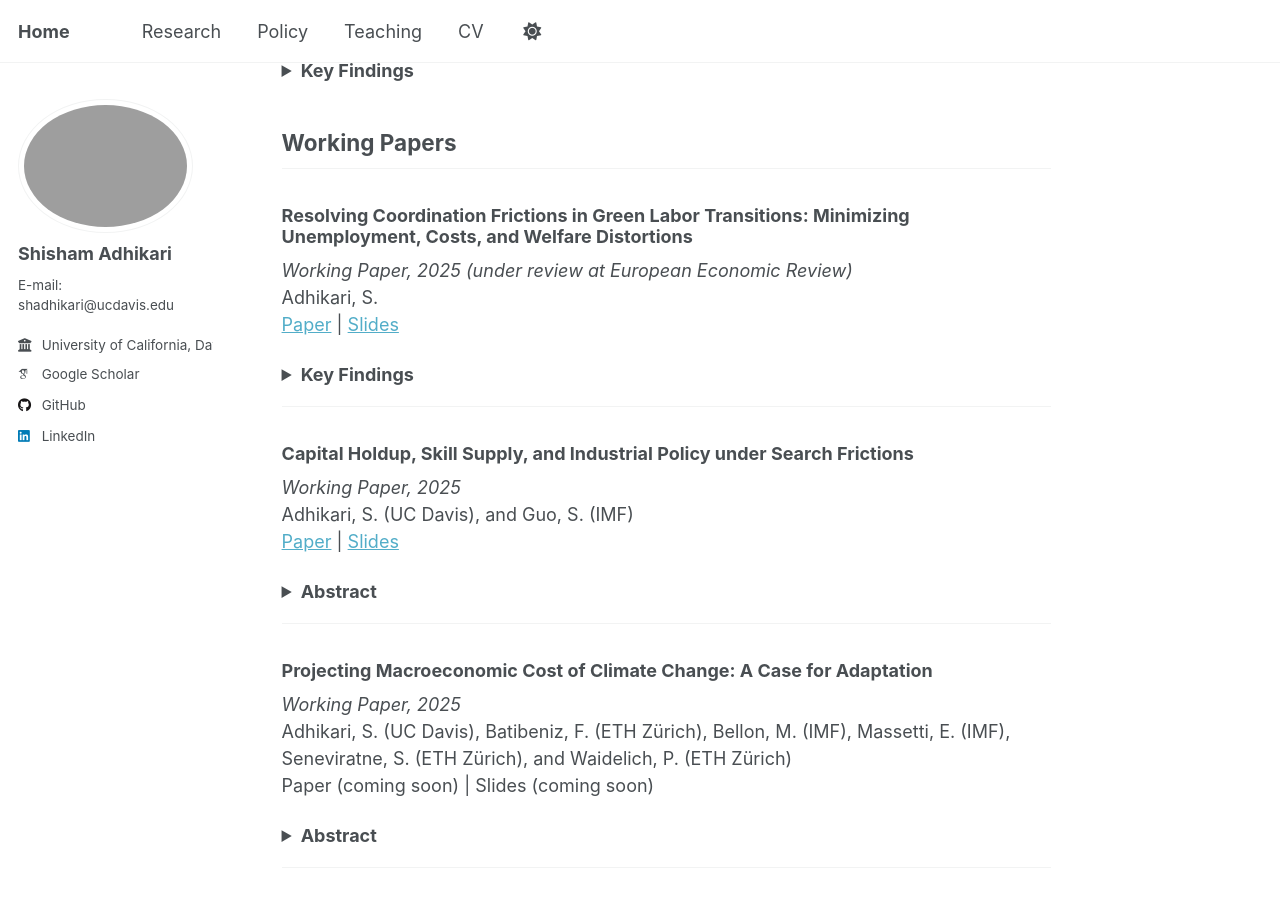
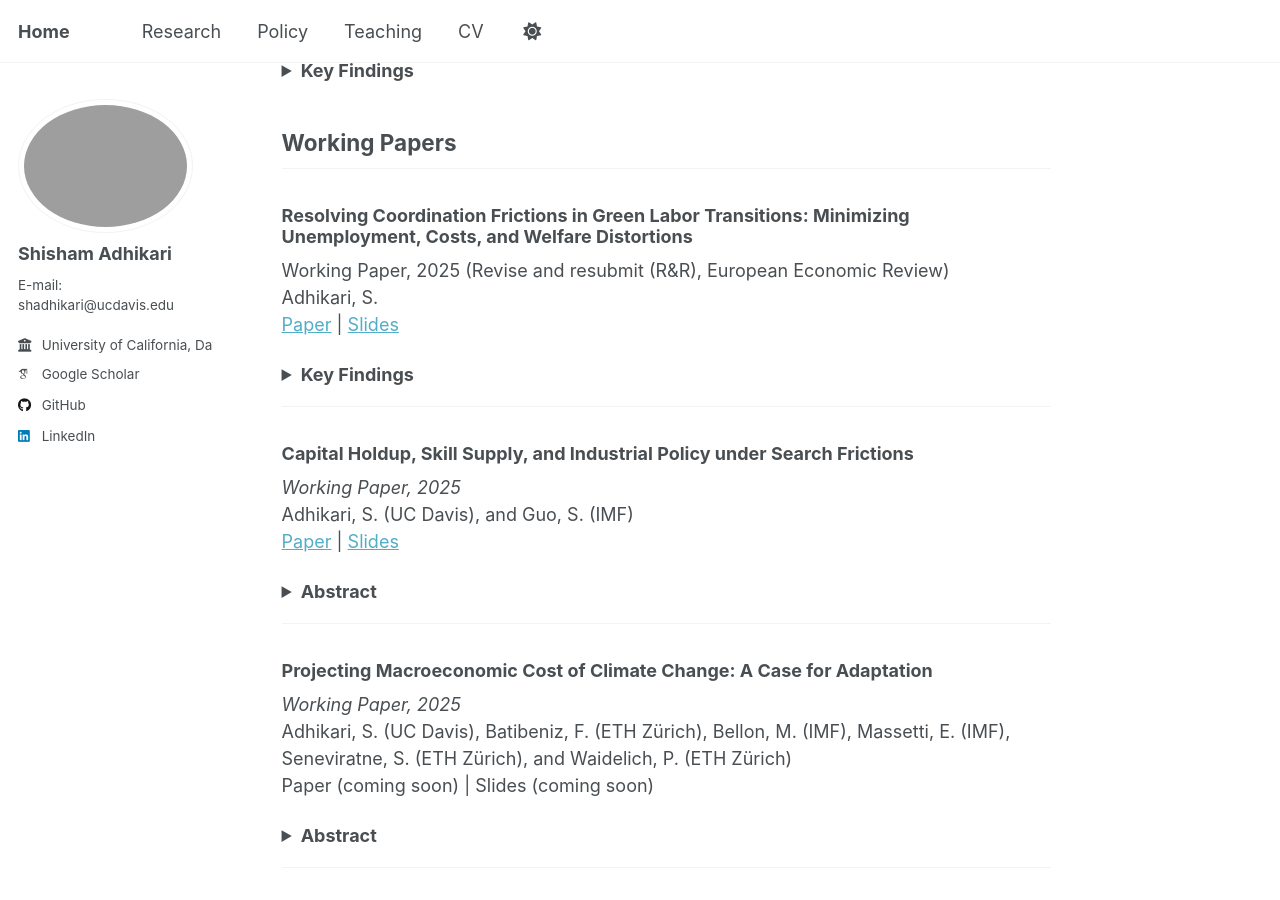
Before and after one commit to adhikars11/shadhikari, a Jekyll site: the page built from _pages/research.md, in a window 1280 px wide and 900 px high, scrolled down 311 px. Built offline with Jekyll 4.4.1, drawn with Linux system fonts in a browser that asks for light colours; some web fonts are replaced.

Commit message:
Update research.md

```diff
--- a/_pages/research.md
+++ b/_pages/research.md
@@ -23,7 +23,7 @@ Adhikari, S., Geromichalos, A., Gursoy, A., & Kospentaris, I.
 ## Working Papers
 
 ### Resolving Coordination Frictions in Green Labor Transitions: Minimizing Unemployment, Costs, and Welfare Distortions
-*Working Paper, 2025 (under review at European Economic Review)*<br>
+Working Paper, 2025 (Revise and resubmit (R&R), European Economic Review)<br>
 Adhikari, S.
 [Paper](https://adhikars11.github.io/shadhikari/files/dmp_green_paper.pdf) | [Slides](https://adhikars11.github.io/shadhikari/files/dmp_green_slides.pdf)
 
```
